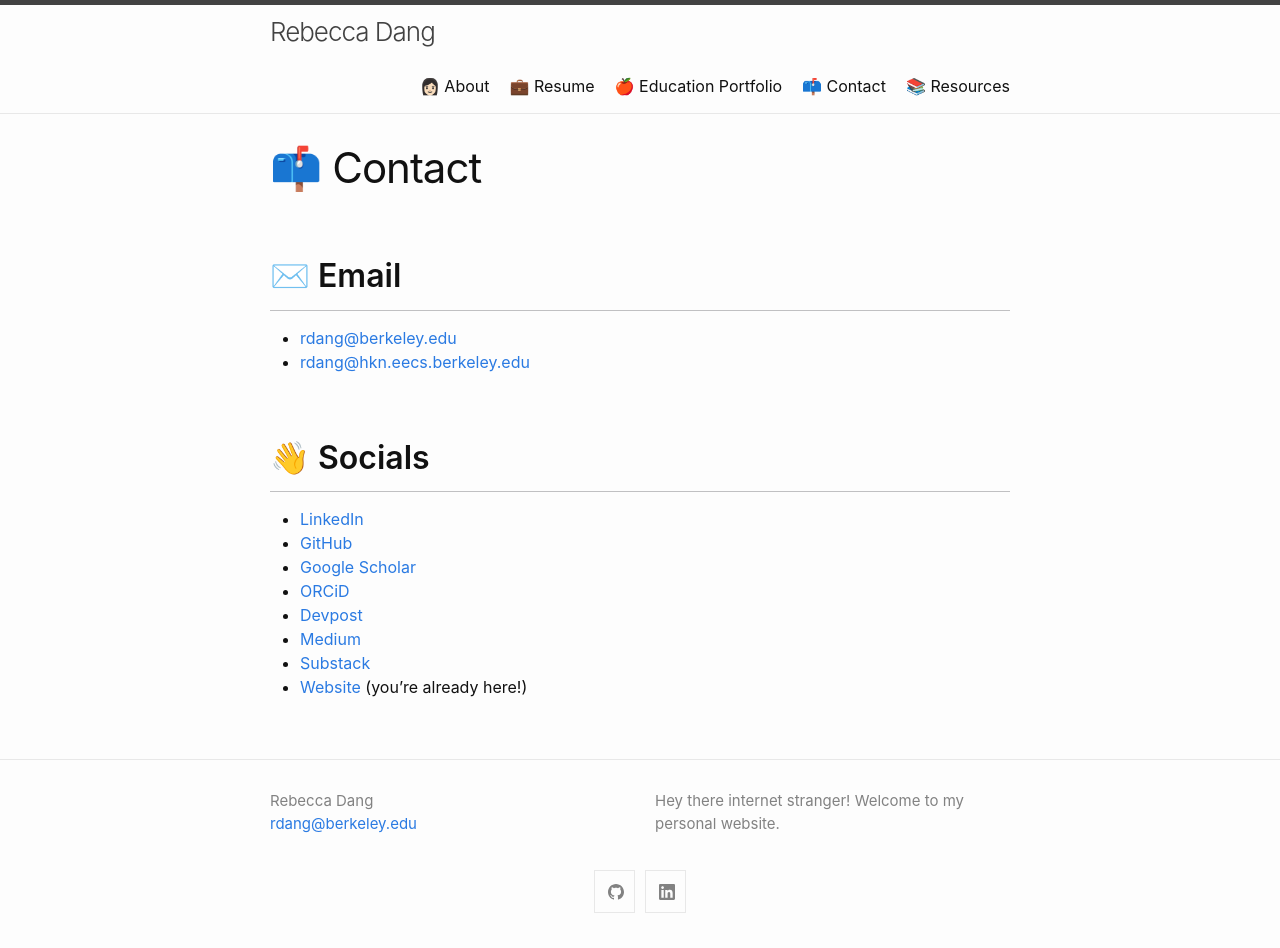
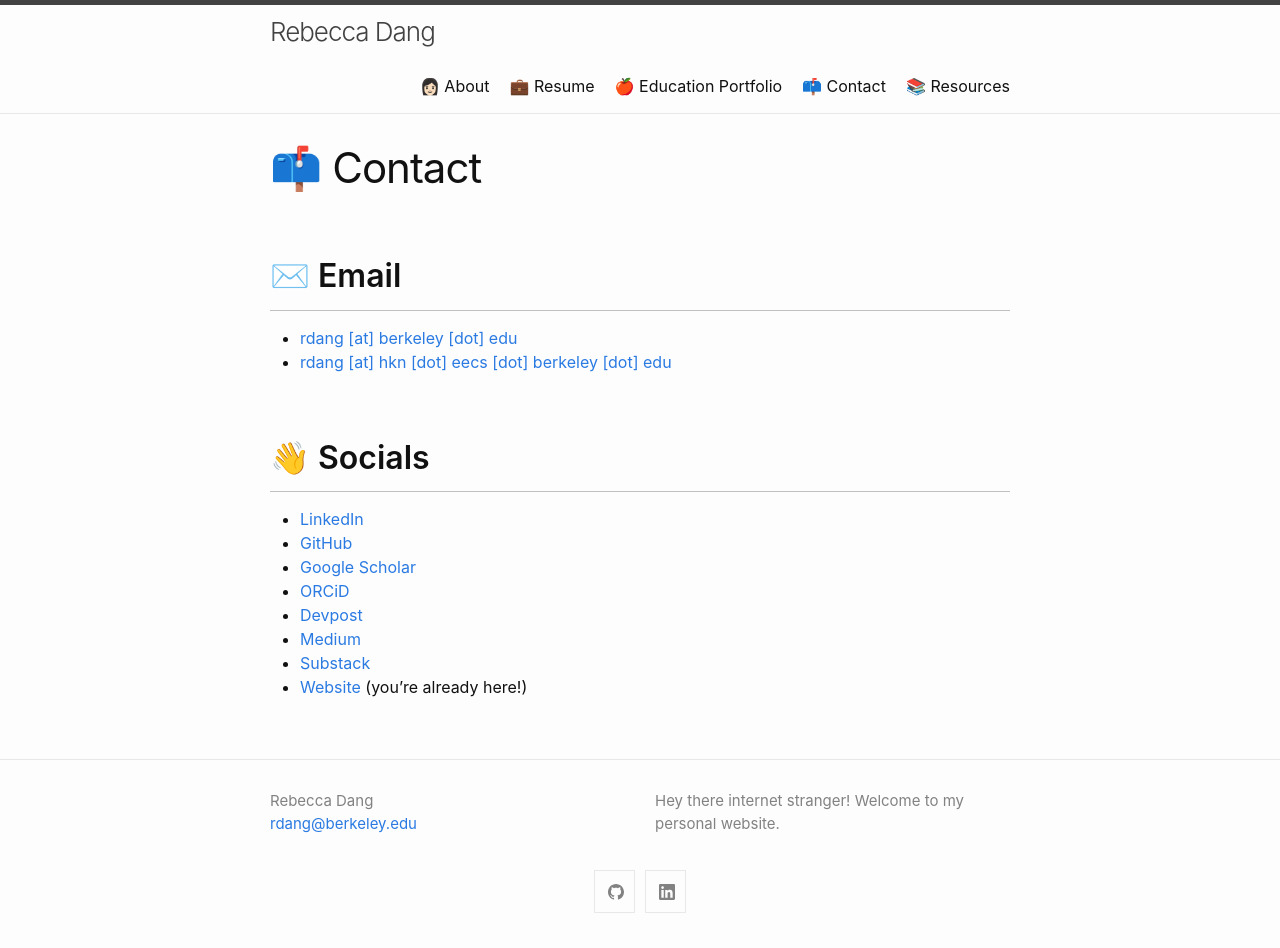
Before and after one commit to phrdang/phrdang.github.io, a Jekyll site: the page built from contact.md, in a window 1280 px wide. Built offline with Jekyll 4.4.1, drawn with Linux system fonts in a browser that asks for light colours.

Commit message:
Update email addresses to try and prevent spam

```diff
--- a/contact.md
+++ b/contact.md
@@ -6,8 +6,8 @@ permalink: /contact/
 
 ## ✉️ Email
 
-- [rdang@berkeley.edu](mailto:rdang@berkeley.edu)
-- [rdang@hkn.eecs.berkeley.edu](mailto:rdang@hkn.eecs.berkeley.edu)
+- [rdang [at] berkeley [dot] edu](mailto:rdang@berkeley.edu)
+- [rdang [at] hkn [dot] eecs [dot] berkeley [dot] edu](mailto:rdang@hkn.eecs.berkeley.edu)
 
 ## 👋 Socials
 
```
